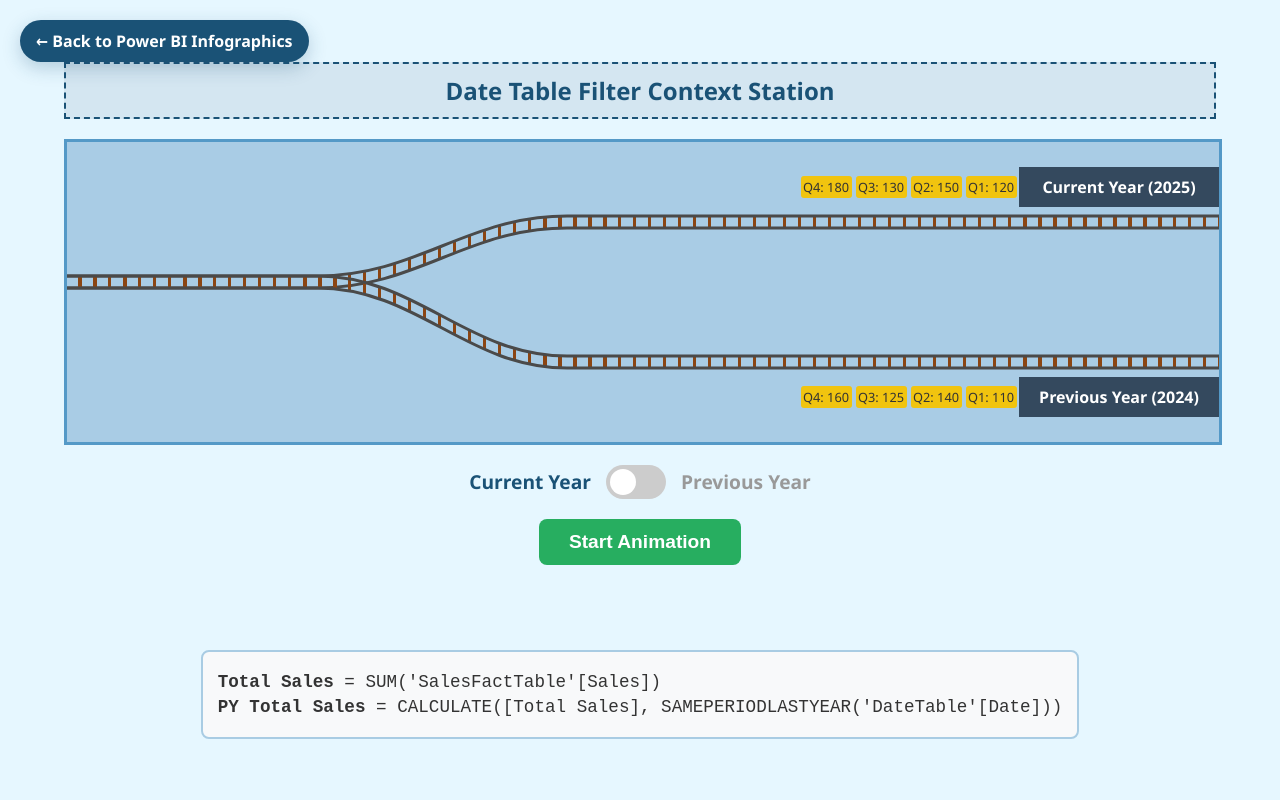
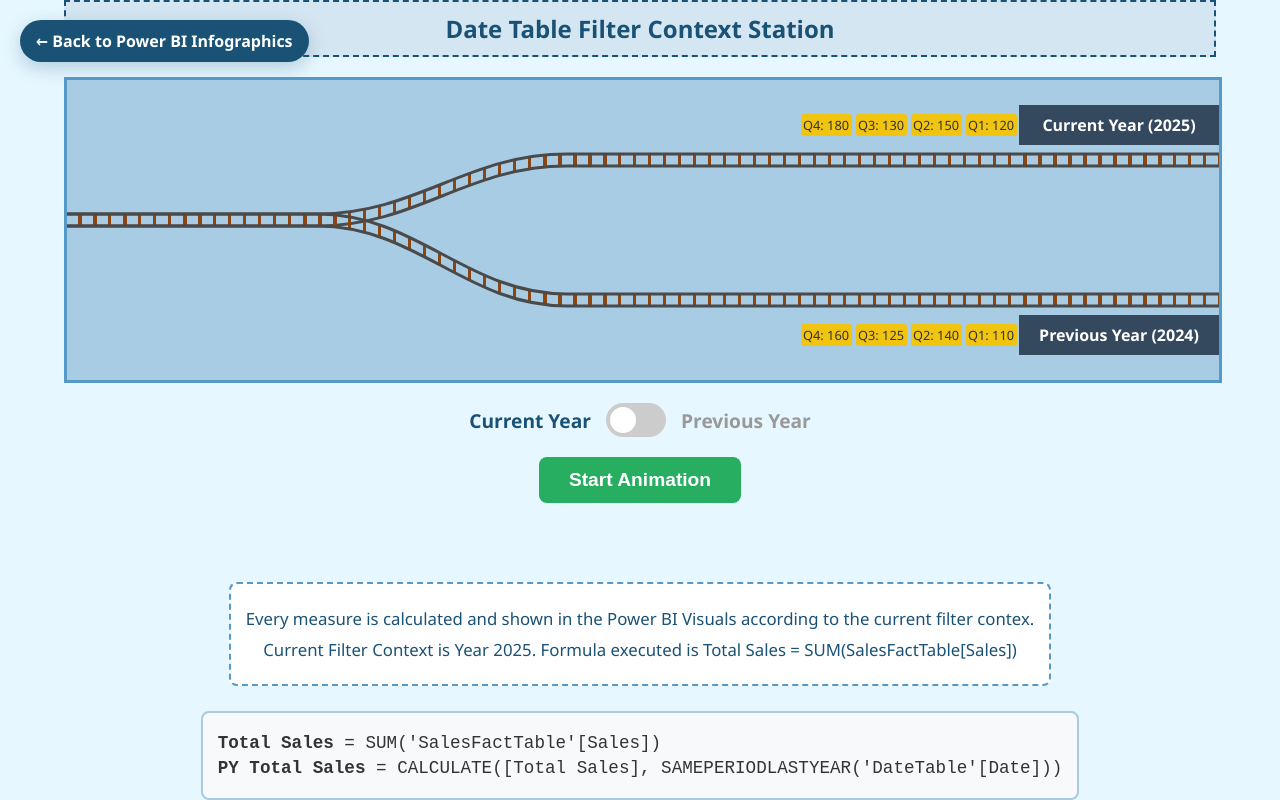
Before and after one commit to SRathinaGiri/PowerBI, a plain HTML site: page pages/DateFilterContextTrain.html in a window 1280 px wide. Drawn offline with Linux system fonts and the light colour scheme.

Commit message:
Add dynamic filter context explanation to date train animation

```diff
--- a/pages/DateFilterContextTrain.html
+++ b/pages/DateFilterContextTrain.html
@@ -151,6 +151,20 @@
             font-size: 1.1em;
             color: #333;
         }
+        .explanation {
+            margin-top: 20px;
+            padding: 15px;
+            border-radius: 8px;
+            background-color: #fff;
+            border: 2px dashed #5499c7;
+            color: #1a5276;
+            max-width: 800px;
+            text-align: center;
+        }
+        .explanation p {
+            margin: 8px 0;
+            font-size: 1.05em;
+        }
         .back-link {
             position: fixed;
             top: 20px;
@@ -221,6 +235,10 @@
     </div>
 
     <div id="total-sales-display"></div>
+    <div class="explanation">
+        <p>Every measure is calculated and shown in the Power BI Visuals according to the current filter contex.</p>
+        <p id="context-description"></p>
+    </div>
     <div class="formulas">
         <p><strong>Total Sales</strong> = SUM('SalesFactTable'[Sales])</p>
         <p><strong>PY Total Sales</strong> = CALCULATE([Total Sales], SAMEPERIODLASTYEAR('DateTable'[Date]))</p>
@@ -241,6 +259,15 @@
         const startAnimationBtn = document.getElementById('start-animation-btn');
         const labelCY = document.getElementById('label-cy');
         const labelPY = document.getElementById('label-py');
+        const contextDescription = document.getElementById('context-description');
+
+        function updateExplanation(year) {
+            if (year === 2025) {
+                contextDescription.textContent = 'Current Filter Context is Year 2025. Formula executed is Total Sales = SUM(SalesFactTable[Sales])';
+            } else {
+                contextDescription.textContent = 'Current Filter Context is Year 2024: Modified by Calculate Function and SamePeriodLastYear function. Formula executed is PY Sales = Calculate([Total Sales], SAMEPERIODLASTYEAR(DateTable[Date]))';
+            }
+        }
 
         function setupFlags() {
             flagsCurrentContainer.innerHTML = '';
@@ -305,7 +332,12 @@
                                 coach.style.backgroundColor = '#2ecc71';
                                 coach.querySelector('.coach-label').textContent = `${q}: ${salesData[currentYear][q]}`;
                             }
-                            if (index === quarters.length - 1) { setTimeout(() => displayTotal(currentYear), 500); }
+                            if (index === quarters.length - 1) {
+                                setTimeout(() => {
+                                    displayTotal(currentYear);
+                                    updateExplanation(currentYear);
+                                }, 500);
+                            }
                         }, index * 300);
                     });
                 };
@@ -328,6 +360,7 @@
         });
 
         setupFlags();
+        updateExplanation(currentYear);
     </script>
 </body>
 
```
